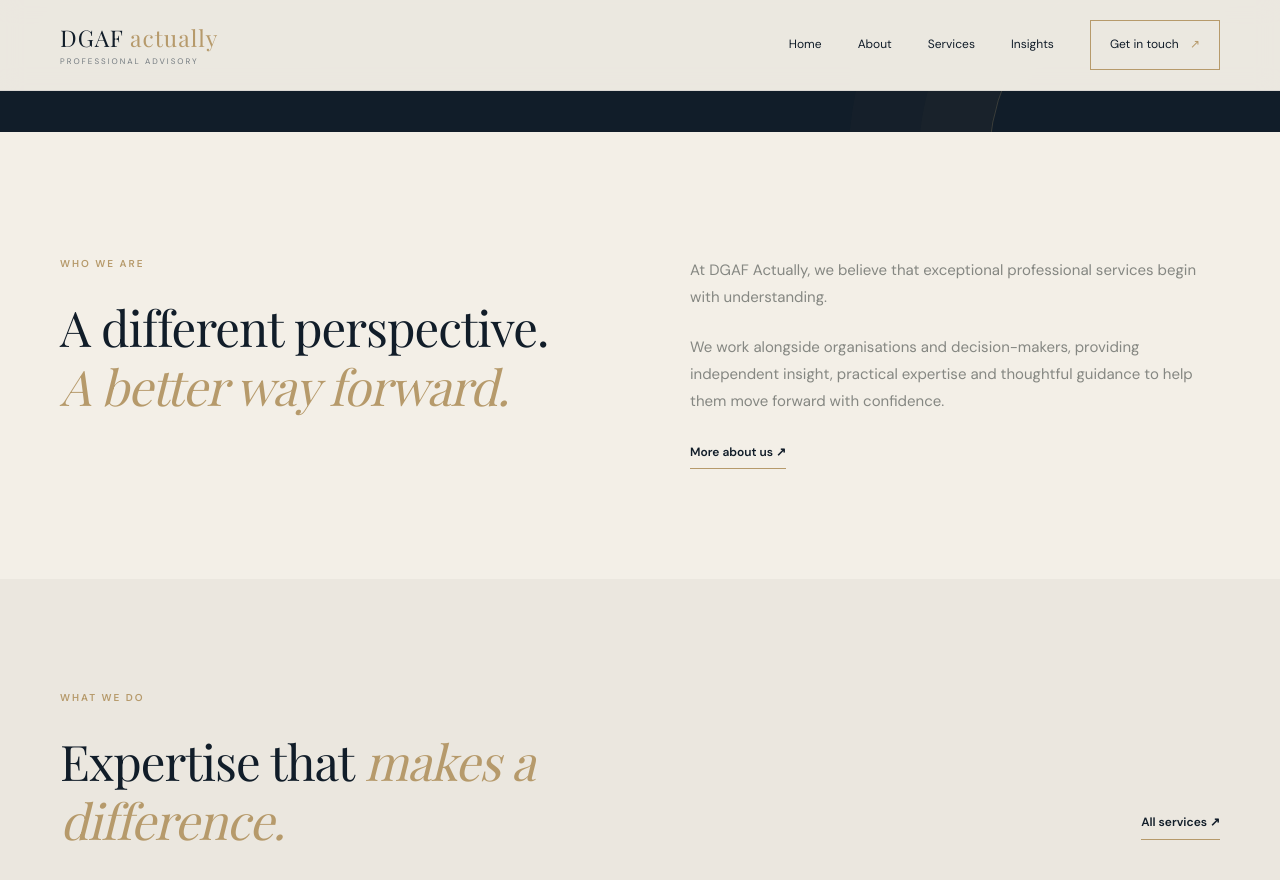
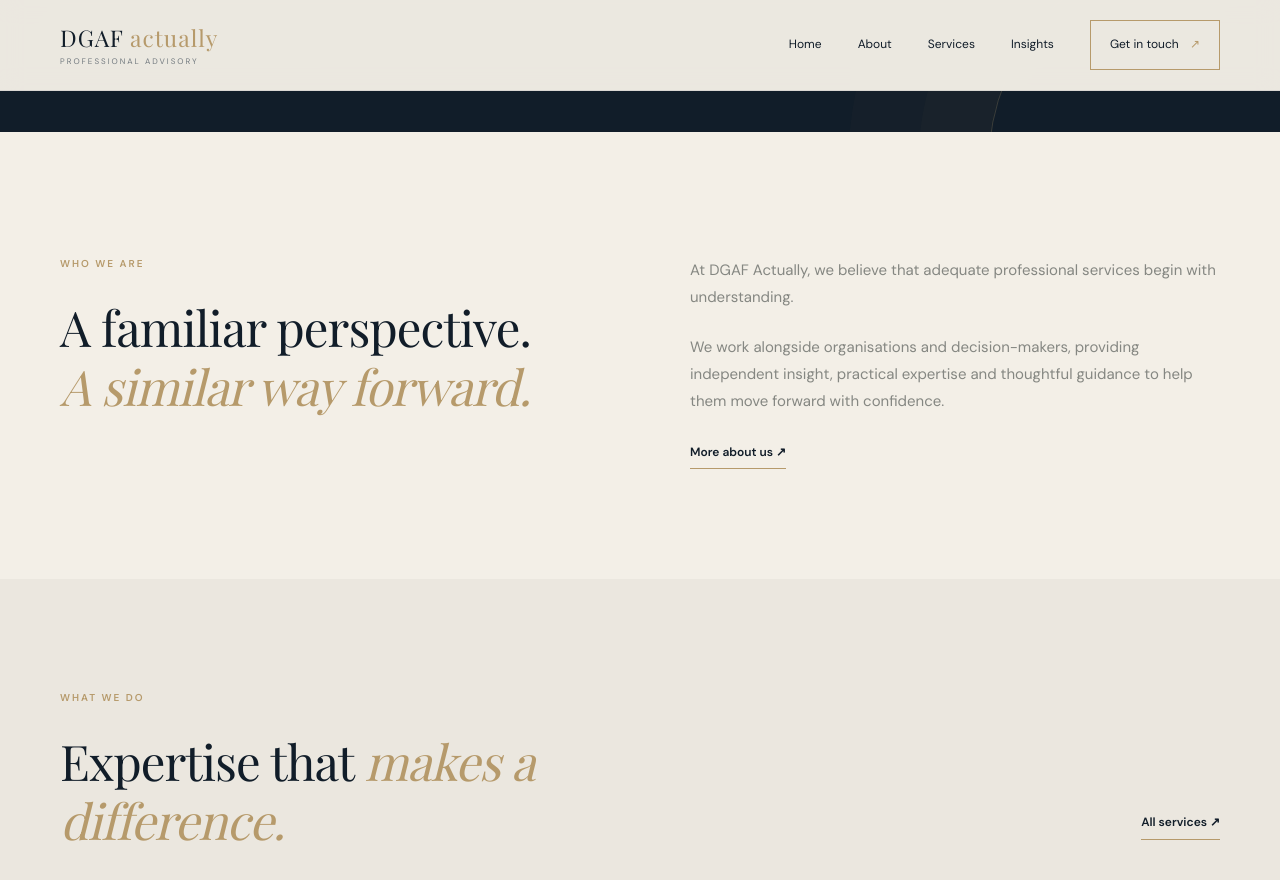
Before and after one commit to ed-graham/dgaf, a Jekyll site: the page built from index.html, in a window 1280 px wide and 900 px high, scrolled down 709 px. Shown: the top 880 px of the window. Built offline with Jekyll 4.4.1, drawn with Linux system fonts in a browser that asks for light colours.

Commit message:
Test change

```diff
--- a/index.html
+++ b/index.html
@@ -43,14 +43,14 @@ description: "Independent professional expertise and strategic advisory."
     <div>
       <div class="eyebrow">WHO WE ARE</div>
       <h2>
-        A different perspective.<br>
-        <em>A better way forward.</em>
+        A familiar perspective.<br>
+        <em>A similar way forward.</em>
       </h2>
     </div>
 
     <div class="intro-copy">
       <p>
-        At DGAF Actually, we believe that exceptional professional
+        At DGAF Actually, we believe that adequate professional
         services begin with understanding.
       </p>
       <p>
```
